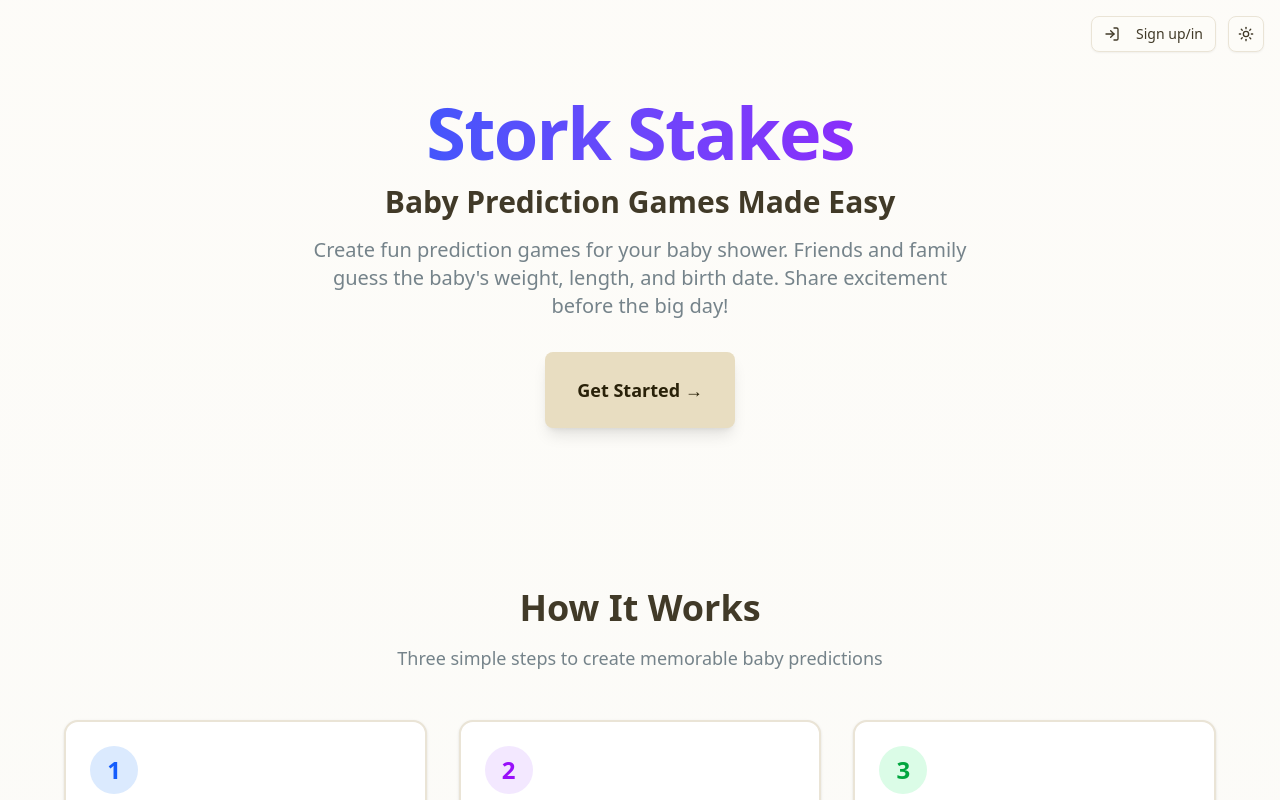
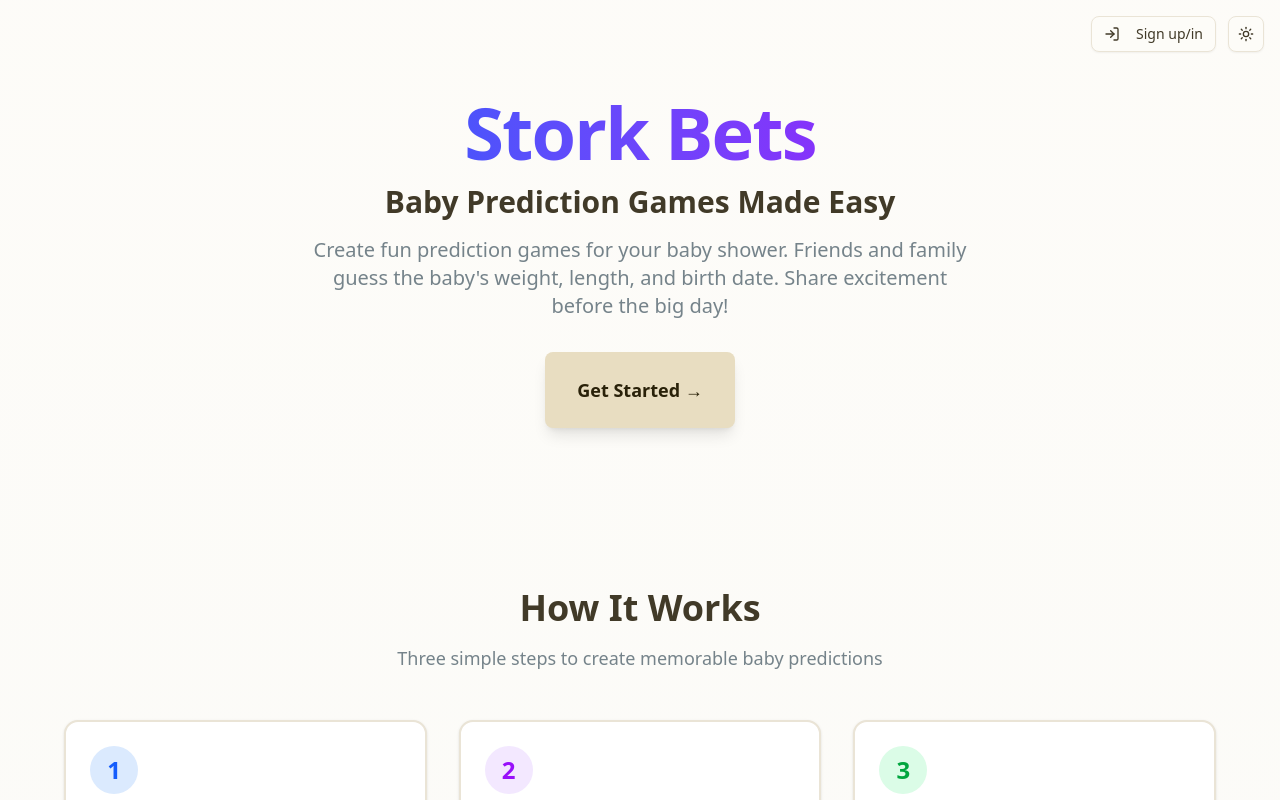
Before and after one commit to jdiepholz/stork-stakes, a Next.js app: page / in a window 1280 px wide. Shown: the top 800 px of the page. Built offline with nearby package versions, Linux system fonts and the light colour scheme.

Commit message:
feat: rename project from Stork Stakes to Stork Bets and update related references

```diff
--- a/docker-compose.yml
+++ b/docker-compose.yml
@@ -4,7 +4,7 @@ services:
     image: postgres:18
     restart: always
     environment:
-      POSTGRES_DB: stork-stakes
+      POSTGRES_DB: stork-bets
       POSTGRES_USER: postgres
       POSTGRES_PASSWORD: postgres
     ports:
@@ -25,7 +25,7 @@ services:
       db:
         condition: service_healthy
     environment:
-      DATABASE_URL: 'postgresql://postgres:postgres@db:5432/stork-stakes'
+      DATABASE_URL: 'postgresql://postgres:postgres@db:5432/stork-bets'
 
 volumes:
   postgres_data:
--- a/package.json
+++ b/package.json
@@ -1,5 +1,5 @@
 {
-  "name": "stork-stakes",
+  "name": "stork-bets",
   "version": "0.1.0",
   "private": true,
   "scripts": {
--- a/src/app/layout.tsx
+++ b/src/app/layout.tsx
@@ -18,7 +18,7 @@ const geistMono = Geist_Mono({
 });
 
 export const metadata: Metadata = {
-  title: 'Stork Stakes',
+  title: 'Stork Bets',
   description: 'A fun baby guessing game for parents-to-be and friends.',
   icons: {
     icon: '/favicon.ico',
--- a/src/app/page.tsx
+++ b/src/app/page.tsx
@@ -20,7 +20,7 @@ export default function Home() {
         <div className="mx-auto flex max-w-4xl flex-col items-center space-y-8 text-center">
           <div className="space-y-4">
             <h1 className="bg-gradient-to-r from-blue-600 to-purple-600 bg-clip-text text-5xl font-bold tracking-tight text-transparent md:text-7xl">
-              Stork Stakes
+              Stork Bets
             </h1>
             <p className="text-foreground text-2xl font-semibold md:text-3xl">
               Baby Prediction Games Made Easy
@@ -307,7 +307,7 @@ export default function Home() {
       {/* Footer */}
       <footer className="border-t py-8">
         <div className="text-muted-foreground container mx-auto px-4 text-center">
-          <p>© 2026 Stork Stakes. Made with 💚 for expecting families.</p>
+          <p>© 2026 Stork Bets. Made with 💚 for expecting families.</p>
         </div>
       </footer>
     </div>
```
Also changed, not shown: 1 other file (tests, documents, lock files or other folders).
